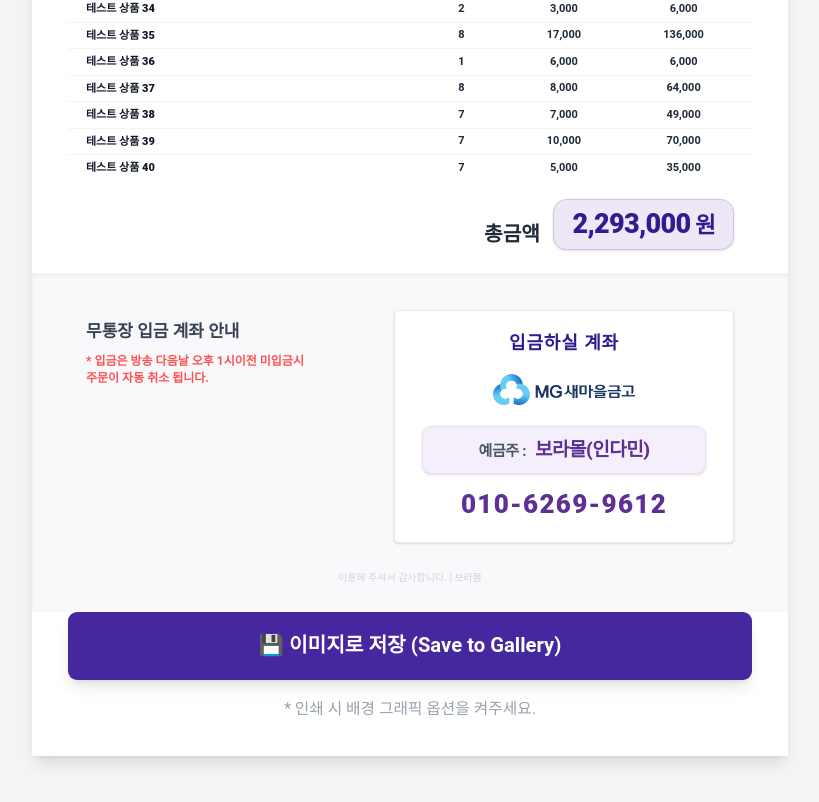
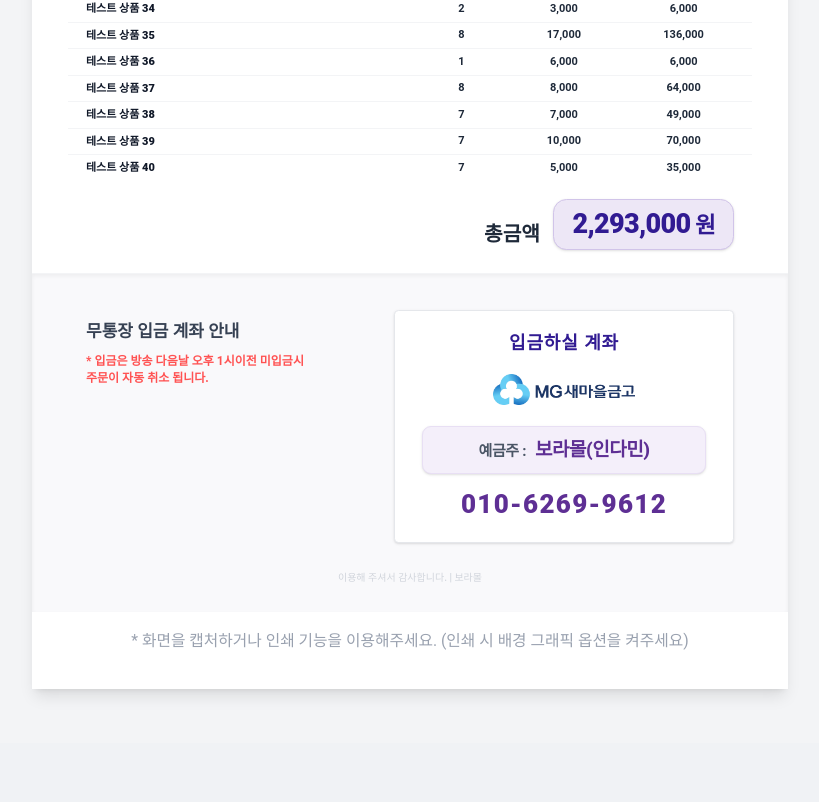
Before and after one commit to dlsekals/boramall, a Next.js app: page /invoice/preview in a window 1280 px wide. Shown: the part 1366-2168 px from the top of the page, without its empty margins (230-1049 px from the left). After the commit the page ends 2109 px from the top, so only its background shows below. Built offline with nearby package versions, Linux system fonts and the light colour scheme; no server answers; the database is empty.

Commit message:
Remove image save button per user request

```diff
--- a/app/components/InvoiceTemplate.tsx
+++ b/app/components/InvoiceTemplate.tsx
@@ -57,39 +57,8 @@ export default function InvoiceTemplate({ data, elementId = "invoice-capture", h
     if (saemaeulLogo) processImage(saemaeulLogo, setCleanSaemaeul);
   }, []);
 
-  const handleDownloadImage = async () => {
-    const element = document.getElementById(elementId);
-    if (!element) return;
+  // User requested removal of image save functionality
 
-    // Hide action buttons during capture
-    const buttonContainer = element.querySelector('.no-capture') as HTMLElement;
-    if (buttonContainer) buttonContainer.style.display = 'none';
-
-    try {
-      const { toPng } = await import('html-to-image');
-
-      // Pass 1: "Warm up" the SVG/DOM rendering to fix the blank image bug
-      await toPng(element, { cacheBust: true });
-      await new Promise(res => setTimeout(res, 50));
-
-      // Pass 2: The actual high-res capture
-      const dataUrl = await toPng(element, {
-        cacheBust: true,
-        pixelRatio: 2,
-        backgroundColor: '#ffffff'
-      });
-
-      const link = document.createElement("a");
-      link.href = dataUrl;
-      link.download = `Invoice_${data.customerName}.png`;
-      link.click();
-    } catch (error) {
-      console.error("Failed to generate image", error);
-      alert("이미지 저장 중 오류가 발생했습니다: " + String(error));
-    } finally {
-      if (buttonContainer) buttonContainer.style.display = '';
-    }
-  };
 
   // Theme Colors
   const themeColor = "bg-[#4527a0]"; // Luxurious Deep Purple
@@ -223,14 +192,8 @@ export default function InvoiceTemplate({ data, elementId = "invoice-capture", h
       {/* Action Buttons (Not Captured) */}
       {!hideButtons && (
          <div className="p-8 pt-0 no-capture print:hidden">
-             <button
-                onClick={handleDownloadImage}
-                className={`w-full py-4 rounded-lg shadow-lg text-white font-bold text-lg transition-transform hover:scale-[1.02] ${themeColor}`}
-              >
-                💾 이미지로 저장 (Save to Gallery)
-              </button>
               <div className="mt-4 text-center text-sm text-gray-400">
-                * 인쇄 시 배경 그래픽 옵션을 켜주세요.
+                * 화면을 캡처하거나 인쇄 기능을 이용해주세요. (인쇄 시 배경 그래픽 옵션을 켜주세요)
               </div>
           </div>
       )}
```
